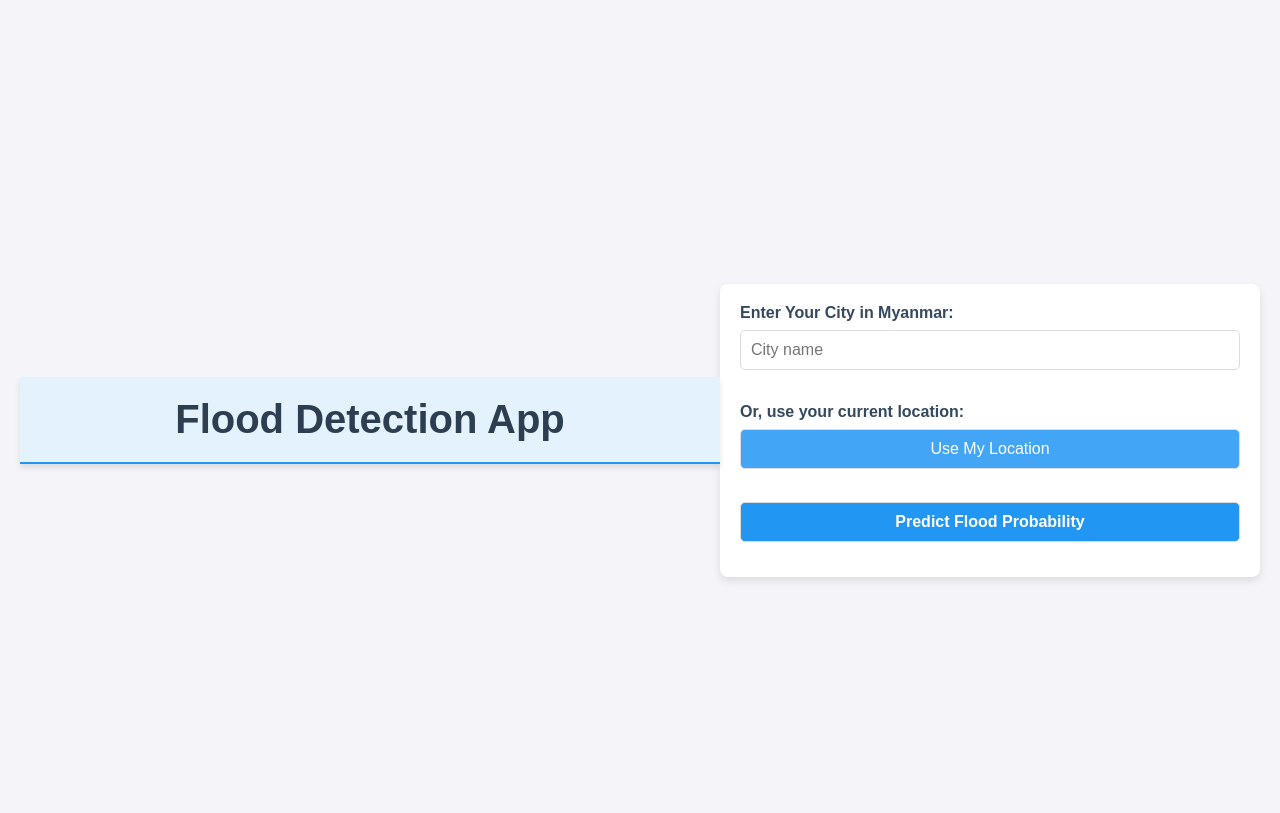
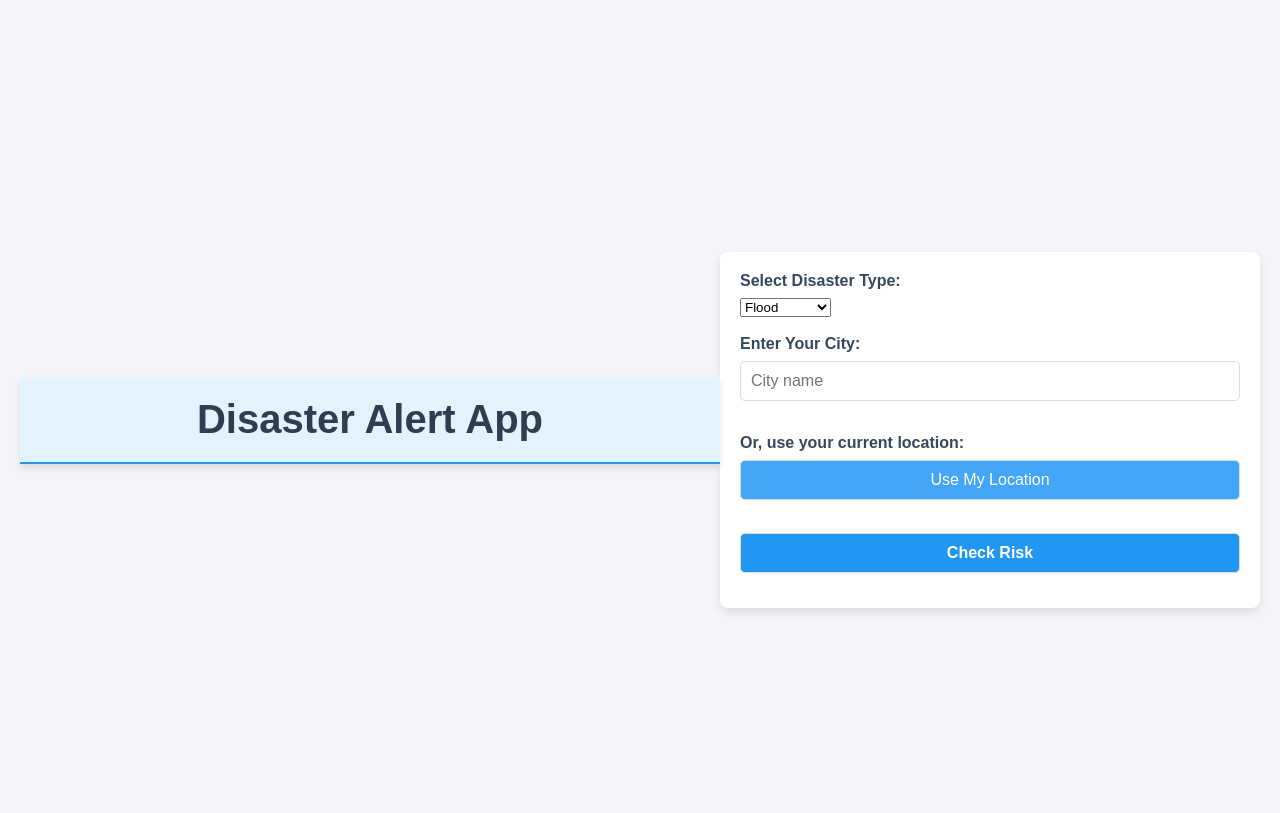
Before and after one commit to siamanna/disasterdetect, a Flask app: page / in a window 1280 px wide. Shown: the top 813 px of the page. Run offline with Flask 2, Linux system fonts and the light colour scheme.

Commit message:
disasterdetect

```diff
--- a/templates/index.html
+++ b/templates/index.html
@@ -3,7 +3,7 @@
 <head>
     <meta charset="UTF-8">
     <meta name="viewport" content="width=device-width, initial-scale=1.0">
-    <title>Flood Detection App</title>
+    <title>Disaster Alert App</title>
     <link rel="stylesheet" type="text/css" href="{{ url_for('static', filename='style.css') }}">
     <script>
         function getLocation() {
@@ -21,9 +21,20 @@
     </script>
 </head>
 <body>
-    <h1>Flood Detection App</h1>
+    <h1>Disaster Alert App</h1>
+
+    <!-- Disaster Type Selection -->
     <form action="/predict" method="post">
-        <label for="location">Enter Your City in Myanmar:</label>
+        <label for="disaster-type">Select Disaster Type:</label>
+        <select name="disaster_type" id="disaster-type" required>
+            <option value="flood">Flood</option>
+            <option value="earthquake">Earthquake</option>
+            <option value="wildfire">Wildfire</option>
+            <!-- Add more disaster types as needed -->
+        </select><br><br>
+
+        <!-- Location Input -->
+        <label for="location">Enter Your City:</label>
         <input type="text" name="location" placeholder="City name"><br><br>
 
         <label>Or, use your current location:</label>
@@ -32,9 +43,7 @@
         <input type="hidden" id="latitude" name="latitude">
         <input type="hidden" id="longitude" name="longitude">
 
-        <!-- Existing fields for model inputs go here -->
-
-        <input type="submit" value="Predict Flood Probability">
+        <input type="submit" value="Check Risk">
     </form>
 </body>
 </html>
```
